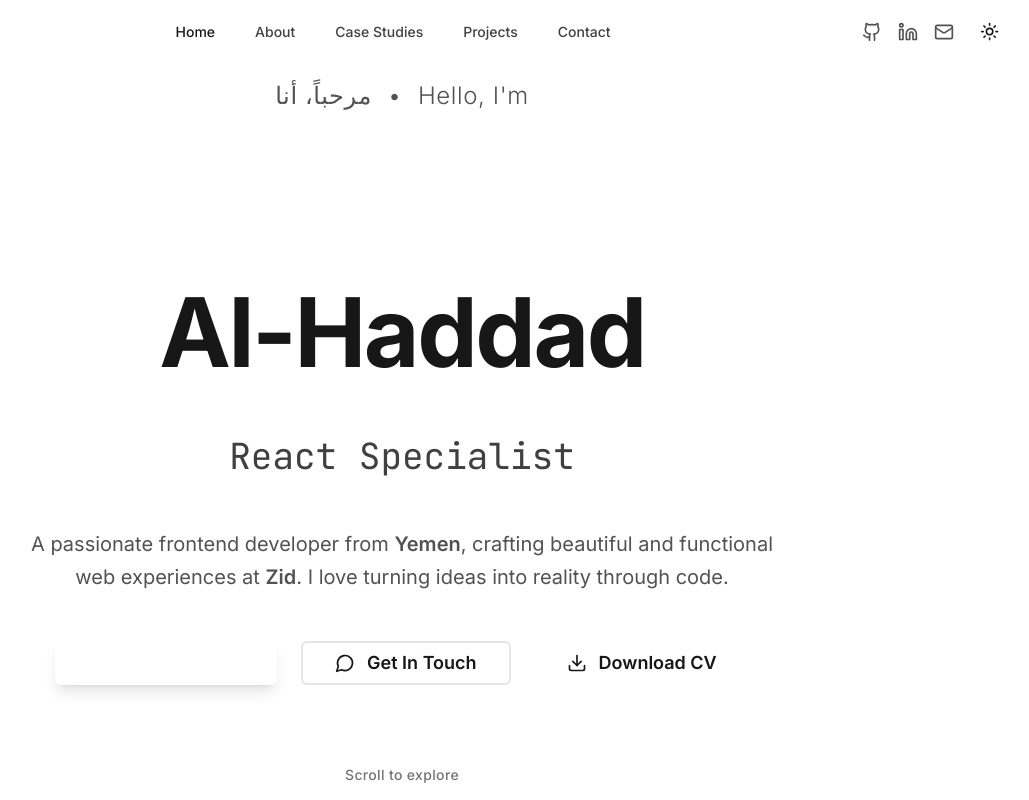
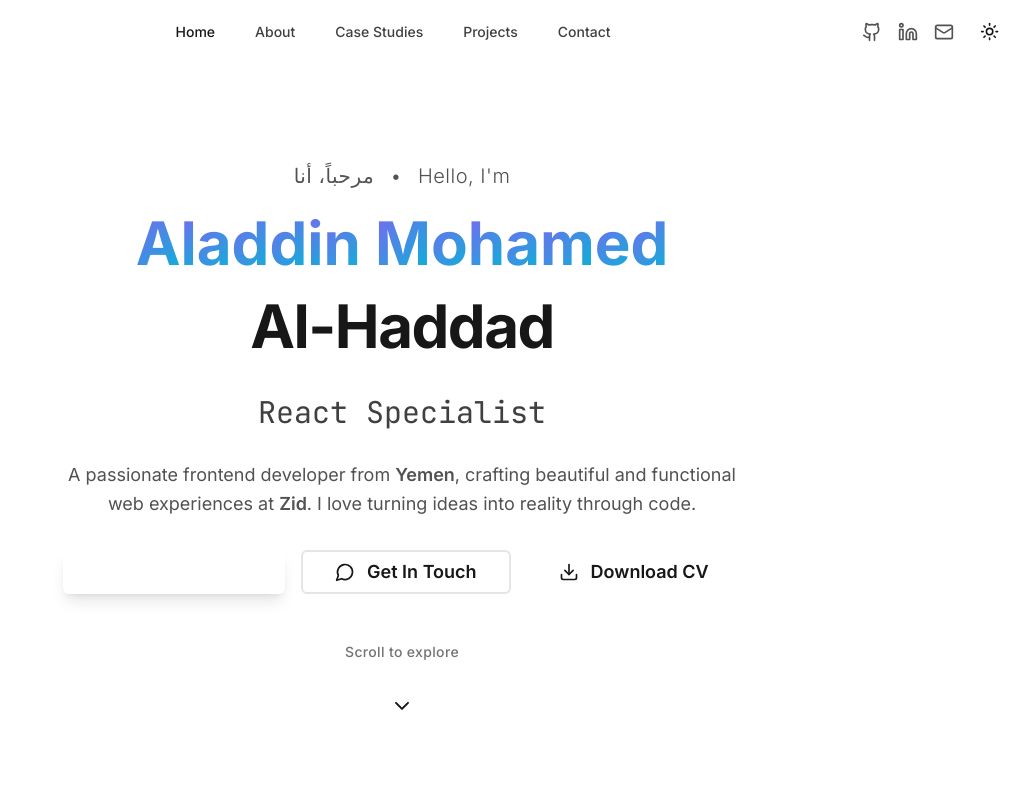
Before and after one commit to proalaa/portfolio, a Next.js app: page / in a window 1280 px wide. Shown: the top 800 px of the page, without its empty margins (238-1267 px from the left). Built offline with nearby package versions, Linux system fonts and the light colour scheme.

Commit message:
Optimize hero section: reduce content size for better screen fit and improve name gradient colors

```diff
--- a/src/components/sections/hero.tsx
+++ b/src/components/sections/hero.tsx
@@ -115,9 +115,9 @@ export function Hero() {
       >
         <div className="max-w-5xl mx-auto">
           {/* Greeting with enhanced animation */}
-          <motion.div variants={itemVariants} className="mb-8">
+          <motion.div variants={itemVariants} className="mb-4">
             <motion.p
-              className="text-xl sm:text-2xl text-neutral-600 dark:text-neutral-400 font-light tracking-wide"
+              className="text-lg sm:text-xl text-neutral-600 dark:text-neutral-400 font-light tracking-wide"
               initial={{ opacity: 0, x: -20 }}
               animate={{ opacity: 1, x: 0 }}
               transition={{ delay: 0.2, duration: 0.8 }}
@@ -131,8 +131,8 @@ export function Hero() {
           </motion.div>
 
           {/* Name with stunning animations */}
-          <motion.div variants={nameVariants} className="mb-8">
-            <motion.h1 className="text-5xl sm:text-7xl lg:text-8xl font-bold leading-tight">
+          <motion.div variants={nameVariants} className="mb-6">
+            <motion.h1 className="text-4xl sm:text-5xl lg:text-6xl font-bold leading-tight">
               {/* First name with letter animation */}
               <motion.div
                 className="block mb-2"
@@ -144,10 +144,15 @@ export function Hero() {
                   <motion.span
                     key={index}
                     variants={letterVariants}
-                    className="inline-block bg-gradient-to-r from-primary-600 via-secondary-600 to-accent-600 bg-clip-text text-transparent"
+                    className="inline-block text-neutral-900 dark:text-neutral-100"
                     style={{
-                      backgroundSize: "200% 200%",
-                      animation: "gradient-shift 3s ease-in-out infinite",
+                      background:
+                        "linear-gradient(135deg, #3b82f6, #8b5cf6, #06b6d4, #10b981)",
+                      backgroundSize: "300% 300%",
+                      animation: "gradient-shift 4s ease-in-out infinite",
+                      WebkitBackgroundClip: "text",
+                      WebkitTextFillColor: "transparent",
+                      backgroundClip: "text",
                     }}
                   >
                     {letter === " " ? "\u00A0" : letter}
@@ -170,8 +175,8 @@ export function Hero() {
           </motion.div>
 
           {/* Dynamic Role with enhanced typewriter */}
-          <motion.div variants={itemVariants} className="mb-10">
-            <div className="text-2xl sm:text-3xl lg:text-4xl text-neutral-700 dark:text-neutral-300 h-16 flex items-center justify-center">
+          <motion.div variants={itemVariants} className="mb-6">
+            <div className="text-xl sm:text-2xl lg:text-3xl text-neutral-700 dark:text-neutral-300 h-12 flex items-center justify-center">
               <motion.span
                 className="font-mono relative"
                 initial={{ opacity: 0 }}
@@ -191,9 +196,9 @@ export function Hero() {
           </motion.div>
 
           {/* Description with slide-in effect */}
-          <motion.div variants={itemVariants} className="mb-12">
+          <motion.div variants={itemVariants} className="mb-8">
             <motion.p
-              className="text-lg sm:text-xl text-neutral-600 dark:text-neutral-400 max-w-3xl mx-auto leading-relaxed"
+              className="text-base sm:text-lg text-neutral-600 dark:text-neutral-400 max-w-2xl mx-auto leading-relaxed"
               initial={{ opacity: 0, y: 20 }}
               animate={{ opacity: 1, y: 0 }}
               transition={{ delay: 1.8, duration: 0.8 }}
@@ -235,7 +240,7 @@ export function Hero() {
             initial={{ opacity: 0, y: 30 }}
             animate={{ opacity: 1, y: 0 }}
             transition={{ delay: 2.2, duration: 0.8 }}
-            className="flex flex-col sm:flex-row gap-6 justify-center items-center mb-20"
+            className="flex flex-col sm:flex-row gap-4 justify-center items-center mb-12"
           >
             <motion.div
               whileHover={{ scale: 1.05, y: -2 }}
```
